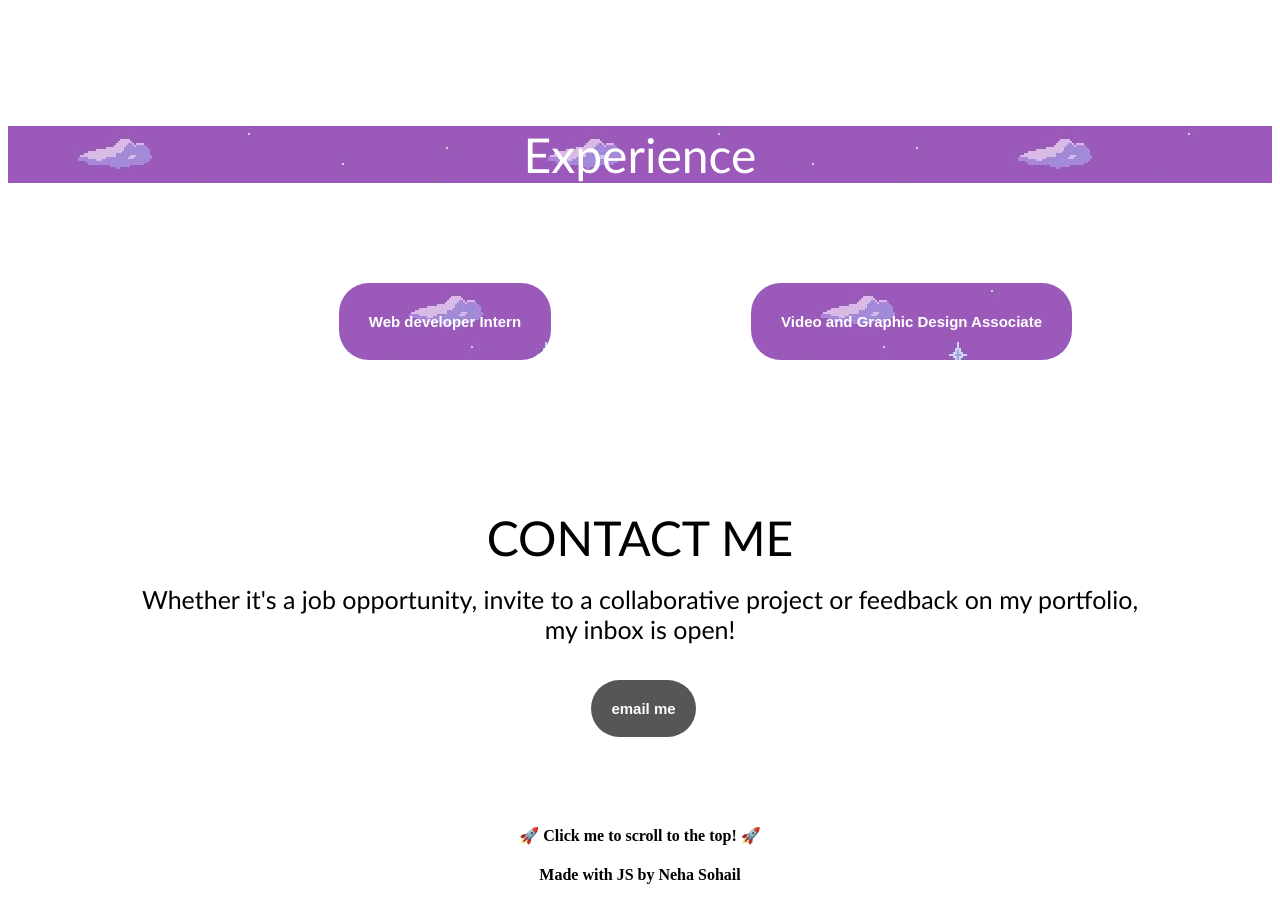
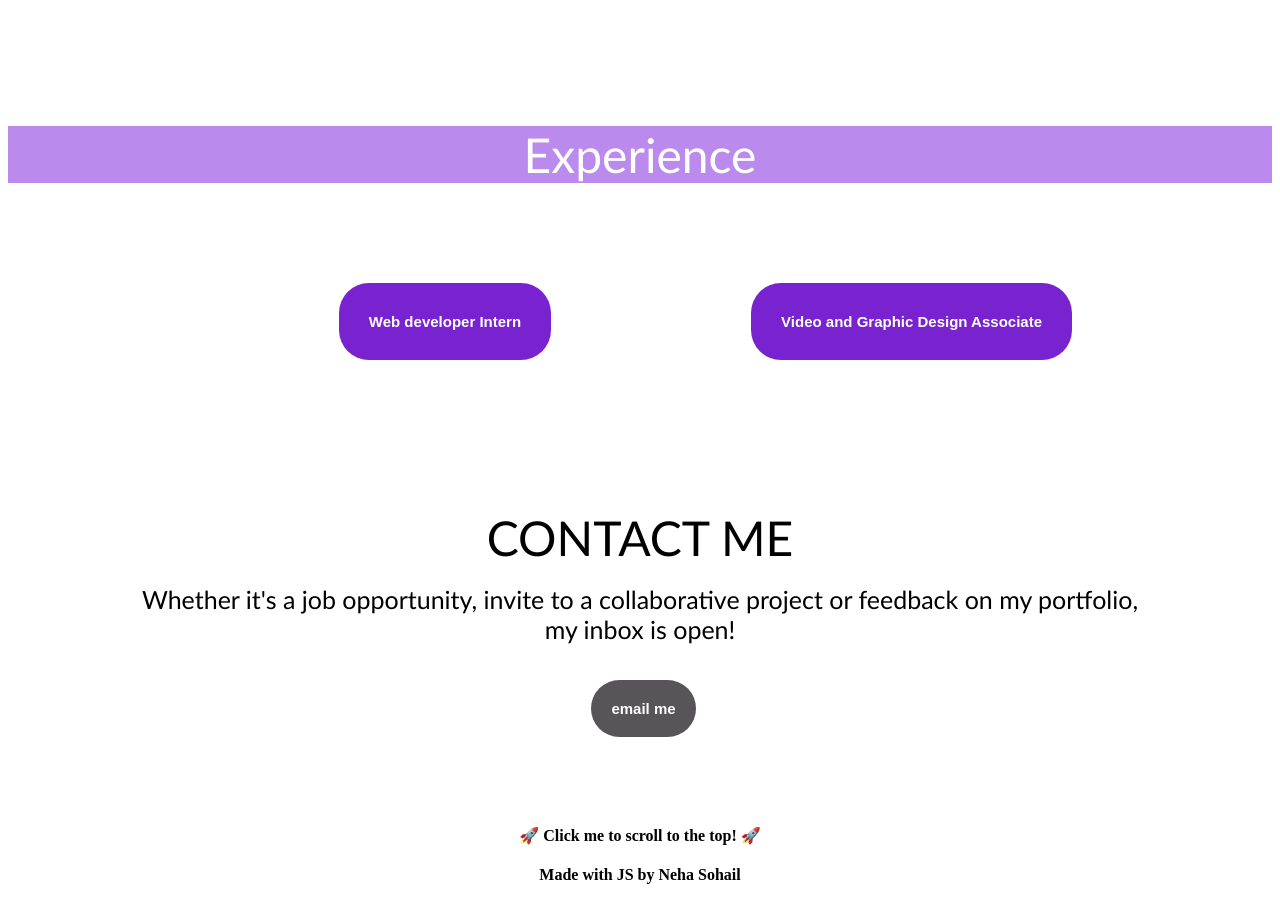
Before and after one commit to nehasohail8/Portfolio, a plain HTML site: page index.html in a window 1280 px wide. Shown: the part 1920-2822 px from the top of the page. Drawn offline with Linux system fonts and the light colour scheme.

Commit message:
Update index.html

```diff
--- a/index.html
+++ b/index.html
@@ -134,15 +134,14 @@ html {
      .experience{
 
         text-align: center;
-        background-color: #212121;
+        background-color: #7714da7f;
         color: white;
         margin-top: 150px;
-        background-image: url('p.jpg');
      }
 
 
      .items > button{
-        background-image: url("p.jpg");
+        background-color: #6400c9dc;
         border-radius: 30px;
         color: white;
         padding: 30px;
@@ -151,7 +150,7 @@ html {
      }
 
      .items > button:hover{
-        background-color: #b983e9;
+        background-color: #d0adf0;
      }
 
      .text{
@@ -266,7 +265,7 @@ html {
         <p class="text" id='one' style="display:none ;">I'm working as a web developer intern at NRSP</p>
         <div class="items">
             <button onclick="display()" style="cursor:pointer ;" id="ex">Video and Graphic Design Associate</button>
-            <button onclick="displayone()"  style="cursor: pointer;"ex">Web developer Intern</button>
+            <button onclick="displayone()"  style="cursor: pointer;">Web developer Intern</button>
         </div>
     </div>
     </main>
```
